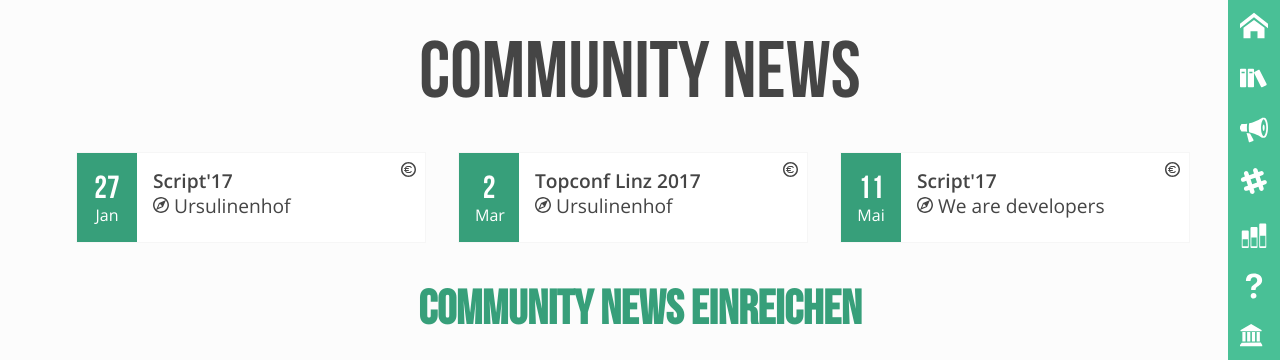
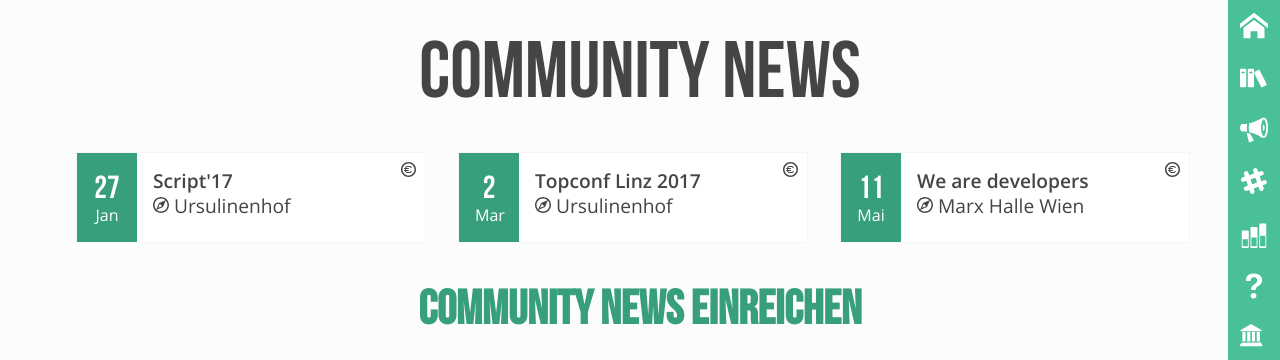
Before and after one commit to mericanAncer127/plauscherl, a Jekyll site: the page built from pages/community-news.html, in a window 1280 px wide. Shown: the top 360 px of the page. Built offline with Jekyll 4.4.1, drawn with Linux system fonts in a browser that asks for light colours.

Commit message:
Update community.yml

```diff
--- a/_data/community.yml
+++ b/_data/community.yml
@@ -41,8 +41,8 @@
   name: "WAD"
   events:
     -
-      name: "Script'17"
-      location: "We are developers"
+      name: "We are developers"
+      location: "Marx Halle Wien"
       date: 2017-05-11
       link: http://www.wearedevelopers.org
       cost: EUR 199
```
